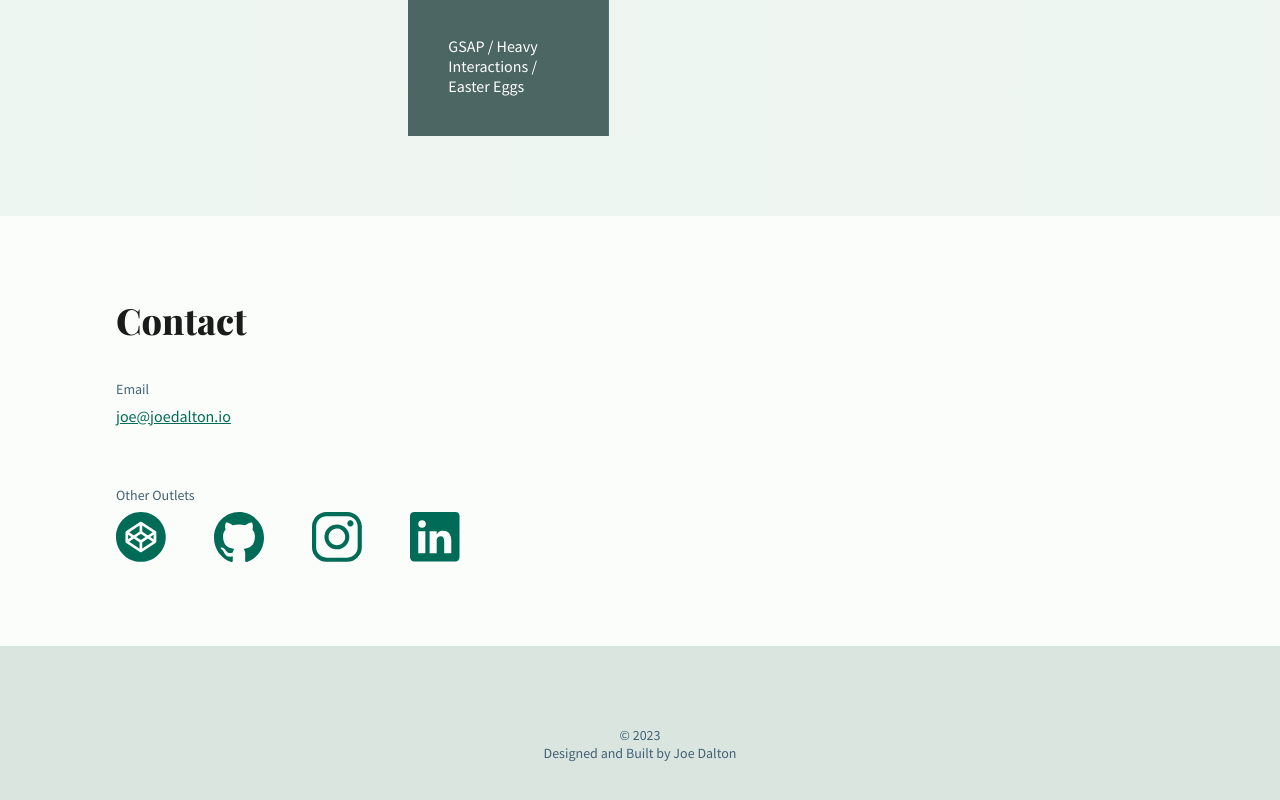
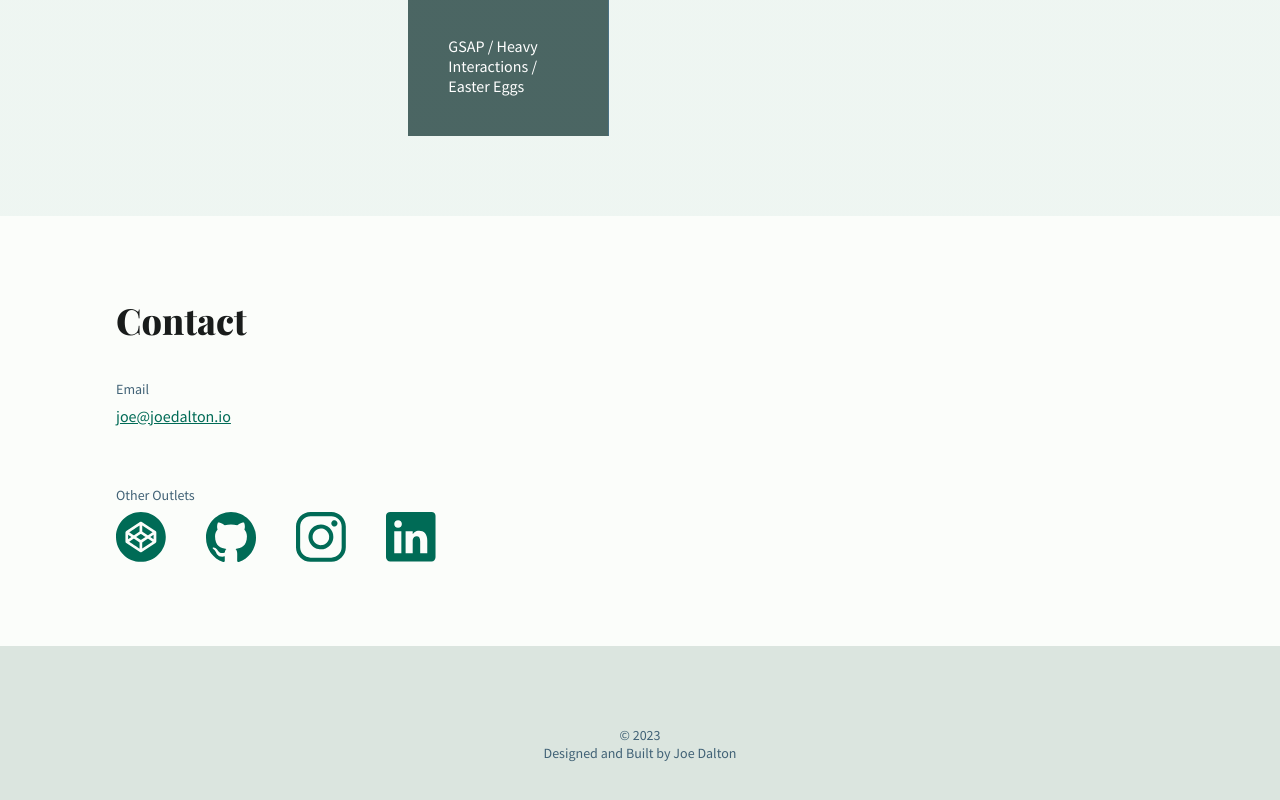
Before and after one commit to jdalton308/portfolio, a Next.js app: page / in a window 1280 px wide. Shown: the part 2196-2996 px from the top of the page. Built offline with nearby package versions, Linux system fonts and the light colour scheme.

Commit message:
Small clean up items: Pointer events in nav

```diff
--- a/components/logo/logo.module.scss
+++ b/components/logo/logo.module.scss
@@ -3,6 +3,7 @@
   font-size: 48px;
   font-family: var(--playfair-font);
   line-height: 1.25em;
+  pointer-events: auto;
 
   -webkit-text-fill-color: transparent;
   -webkit-background-clip: text;
--- a/components/navigation/navigation.module.scss
+++ b/components/navigation/navigation.module.scss
@@ -69,6 +69,7 @@
   left: 0;
   width: 100%;
   padding: 16px 0;
+  pointer-events: none;
 }
 
 .header_wrapper {
@@ -84,6 +85,7 @@
   z-index: 3;
   height: 44px;
   width: 54px;
+  pointer-events: auto;
 
   &:before,
   &:after {
@@ -175,6 +177,7 @@
   box-shadow: 0 2px 24px -3px var(--outline);
   background-color: var(--surface-variant);
   transform: translateX(100%);
+  pointer-events: auto;
 
   &.nav_enter {
     transform: translateX(100%);
--- a/pages/index.module.scss
+++ b/pages/index.module.scss
@@ -62,7 +62,7 @@
     display: inline-block;
     height: 50px;
     width: auto;
-    margin-right: 24px;
+    margin-right: 40px;
 
     svg {
       display: block;
--- a/pages/index.tsx
+++ b/pages/index.tsx
@@ -32,7 +32,7 @@ export default function Home({ featuredProjects }: IHomeProps) {
         </div>
       </section>
 
-      <section className={s.section_contact}>
+      <section className={s.section_contact}  id="contact">
         <div className={ls.wrapper}>
           <h2>Contact</h2>
           <div className={s.contact_item}>
@@ -53,28 +53,28 @@ export default function Home({ featuredProjects }: IHomeProps) {
                 target="_blank"
                 className={s.contact_icon}
               >
-                <IconCodepen className={s.contact_icon} />
+                <IconCodepen />
               </Link>
               <Link
                 href="https://www.github.com/jdalton308"
                 target="_blank"
                 className={s.contact_icon}
               >
-                <IconGithub className={s.contact_icon} />
+                <IconGithub />
               </Link>
               <Link
                 href="https://www.instagram.com/joeshmoedalton/"
                 target="_blank"
                 className={s.contact_icon}
               >
-                <IconInstagram className={s.contact_icon} />
+                <IconInstagram />
               </Link>
               <Link
                 href="https://www.linkedin.com/in/joedaltonweb"
                 target="_blank"
                 className={s.contact_icon}
               >
-                <IconLinkedin className={s.contact_icon} />
+                <IconLinkedin />
               </Link>
             </div>
           </div>
```
